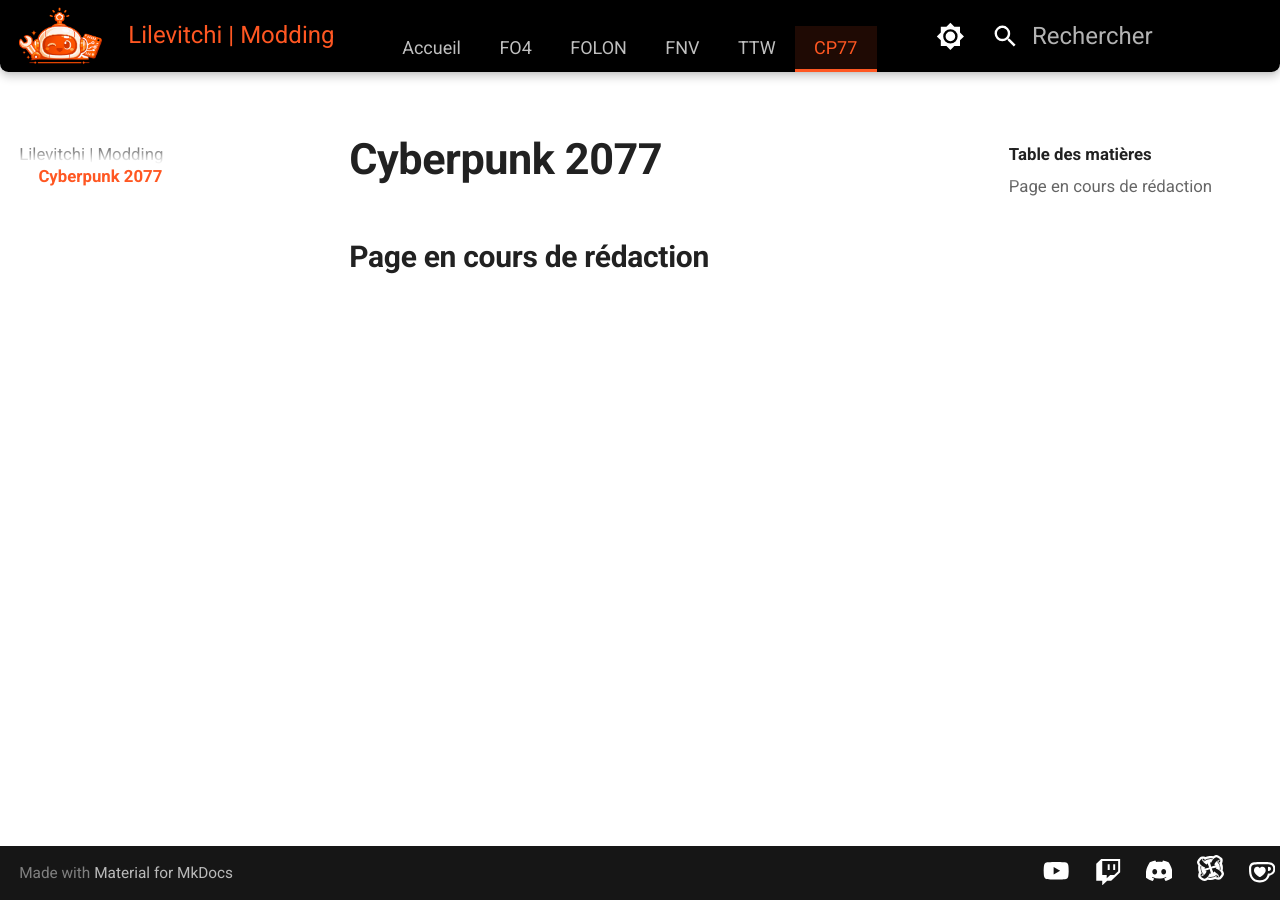
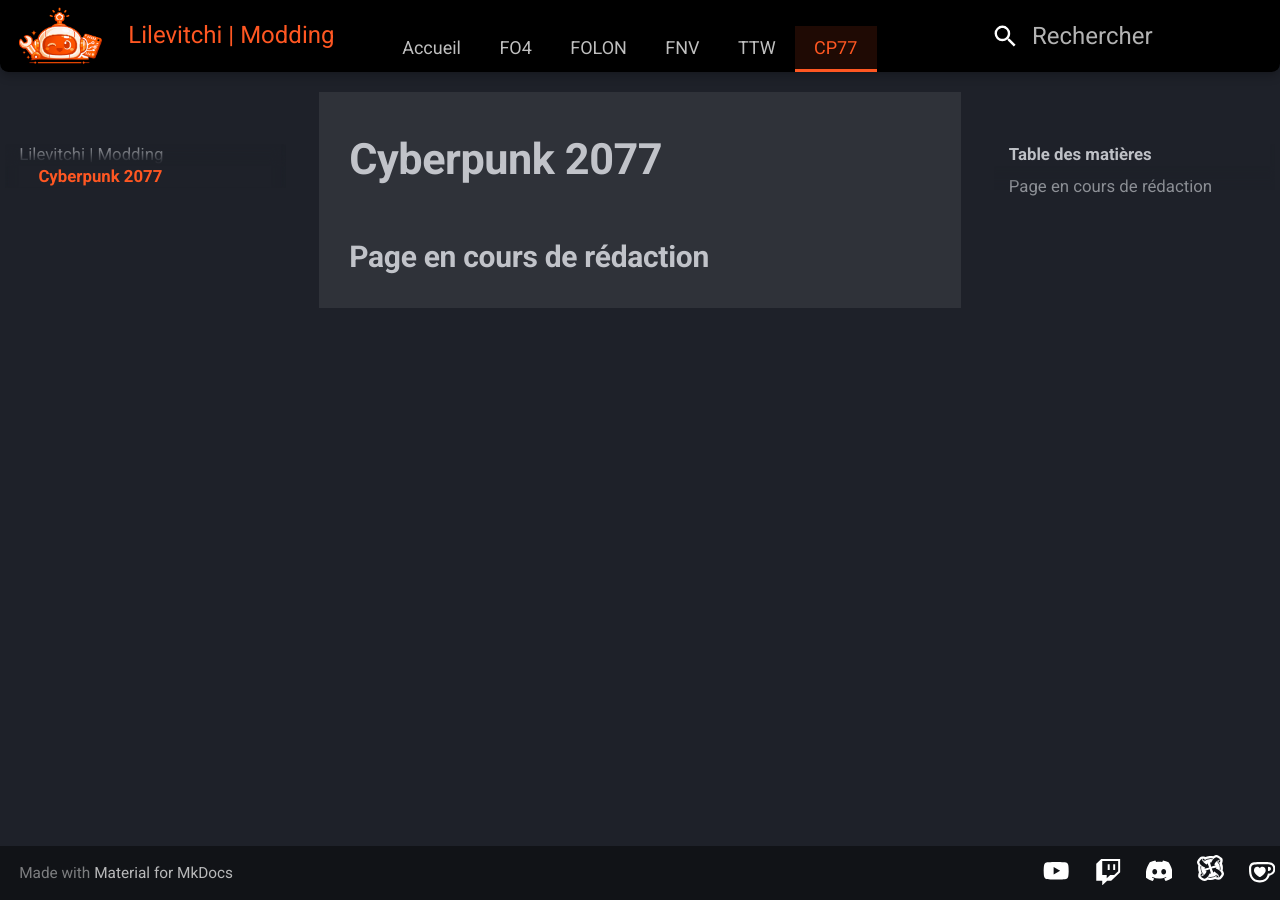
Before and after one commit to Lilevitchi/lilevitchi.github.io, an MkDocs documentation site: the page built from docs/cyberpunk/index.md, in a window 1280 px wide. Built offline with MkDocs 1.6.1 and Material for MkDocs 9.7.7, drawn with Linux system fonts in a browser that asks for light colours.

Commit message:
Update mkdocs.yml

```diff
--- a/mkdocs.yml
+++ b/mkdocs.yml
@@ -8,20 +8,9 @@
   favicon: assets/favicon.png
   language: fr
   palette:
-    - media: "(prefers-color-scheme: dark)"
-      scheme: slate
-      primary: black
-      accent: deep orange
-      toggle:
-        icon: material/brightness-4
-        name: Passer au mode clair
-    - media: "(prefers-color-scheme: light)"
-      scheme: default
-      primary: black
-      accent: deep orange
-      toggle:
-        icon: material/brightness-7
-        name: Passer au mode sombre
+    scheme: slate
+    primary: black
+    accent: deep orange
   features:
     - navigation.tabs
     - navigation.tabs.sticky
```
